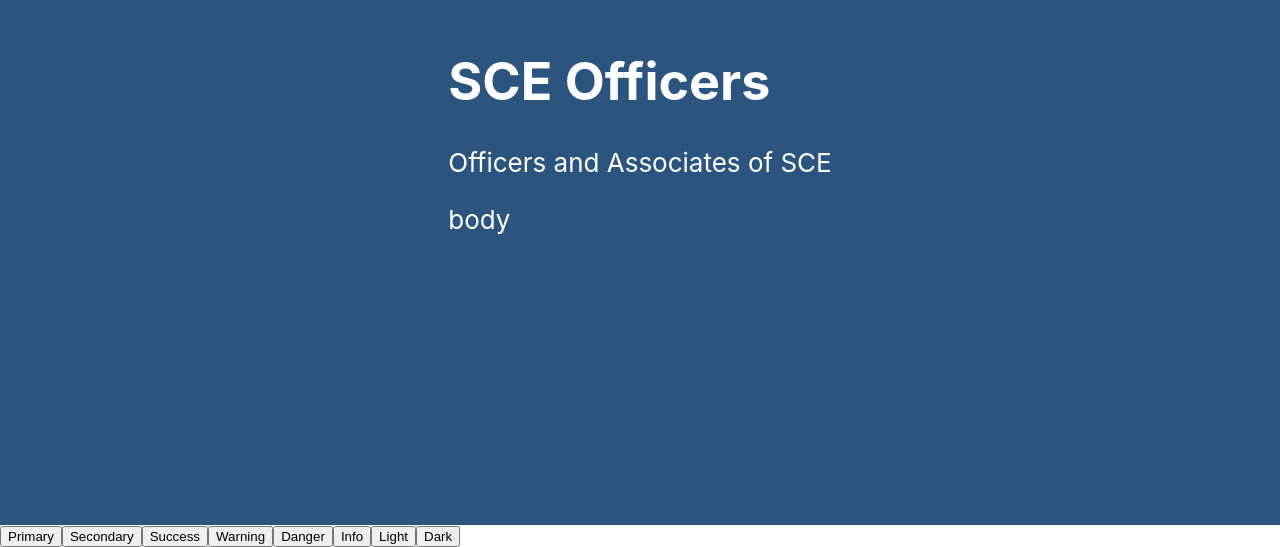
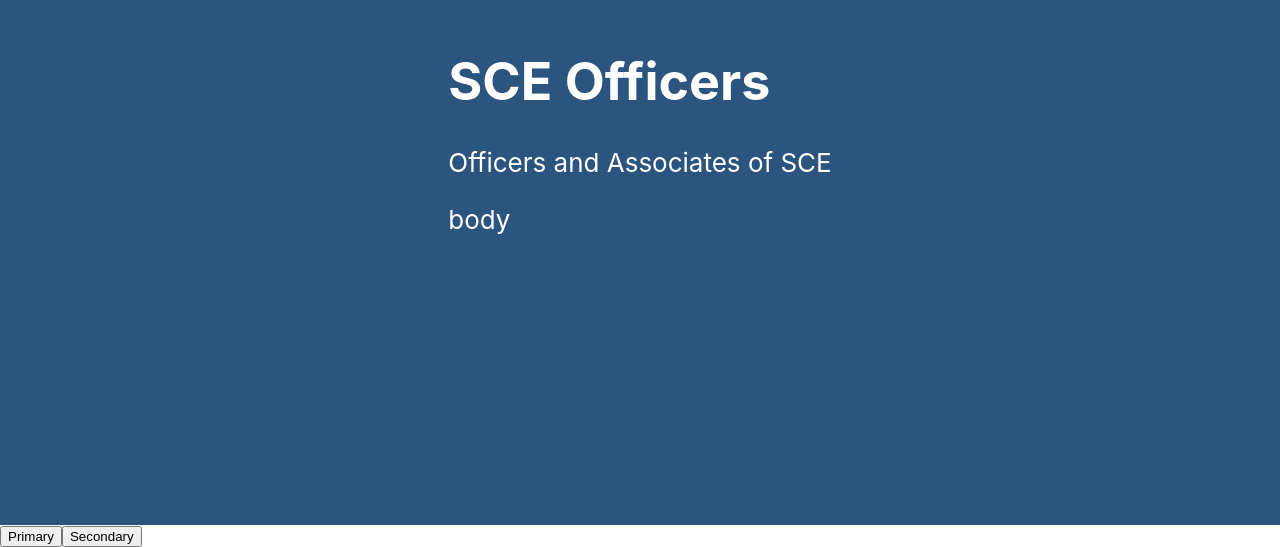
Before and after one commit to ThaiQ/associate, a React (Create React App) app in the folder member/: page / in a window 1280 px wide. Shown: the part 275-822 px from the top of the page. Built offline with nearby package versions, Linux system fonts and the light colour scheme.

Commit message:
e Please enter the commit message for your changes. Lines starting

```diff
--- a/member/src/App.css
+++ b/member/src/App.css
@@ -17,7 +17,6 @@
 
 
 
-
 .App {
   text-align: center;
 }
--- a/member/src/App.js
+++ b/member/src/App.js
@@ -18,12 +18,6 @@ function App() {
       <ButtonToolbar>
         <Button variant="outline-primary">Primary</Button>
         <Button variant="outline-secondary">Secondary</Button>
-        <Button variant="outline-success">Success</Button>
-        <Button variant="outline-warning">Warning</Button>
-        <Button variant="outline-danger">Danger</Button>
-        <Button variant="outline-info">Info</Button>
-        <Button variant="outline-light">Light</Button>
-        <Button variant="outline-dark">Dark</Button>
       </ButtonToolbar>
 
     </div>
```
